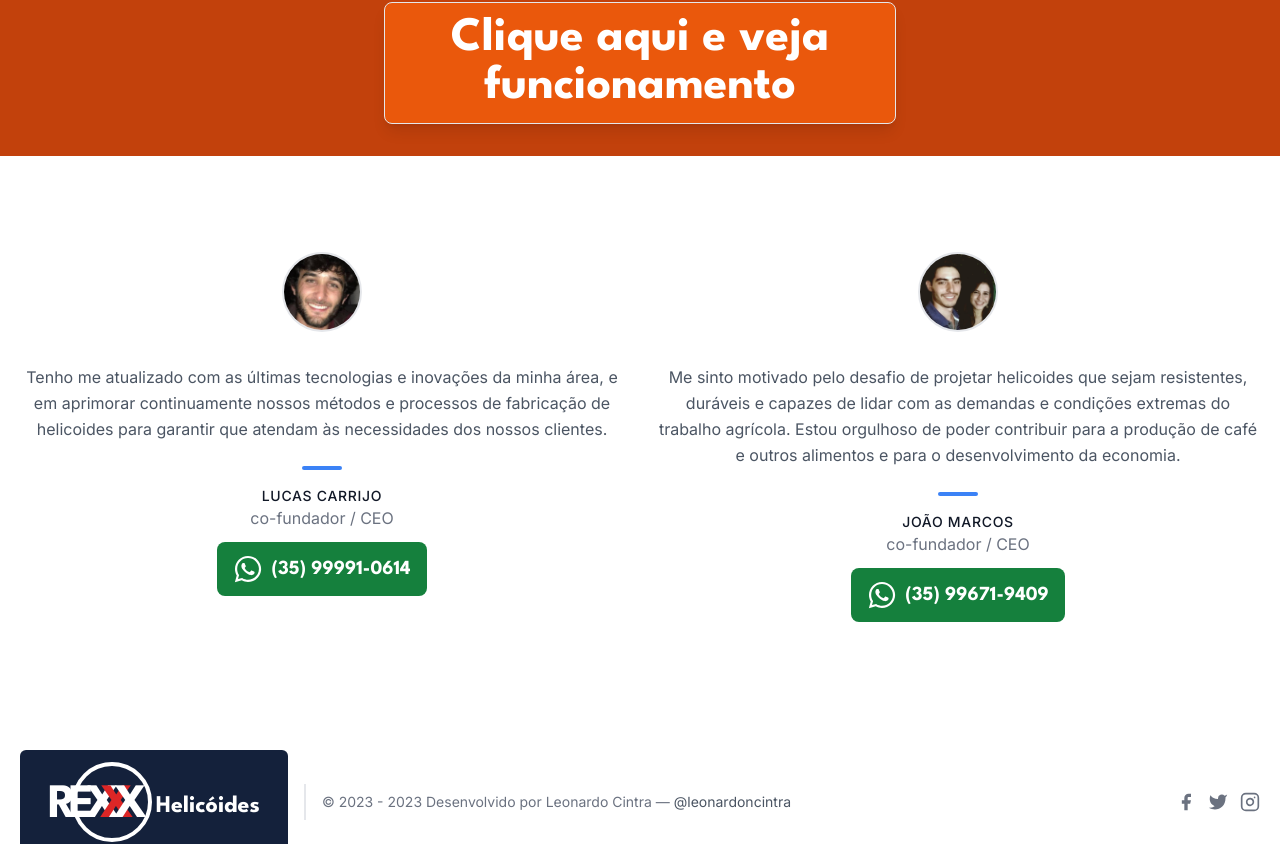
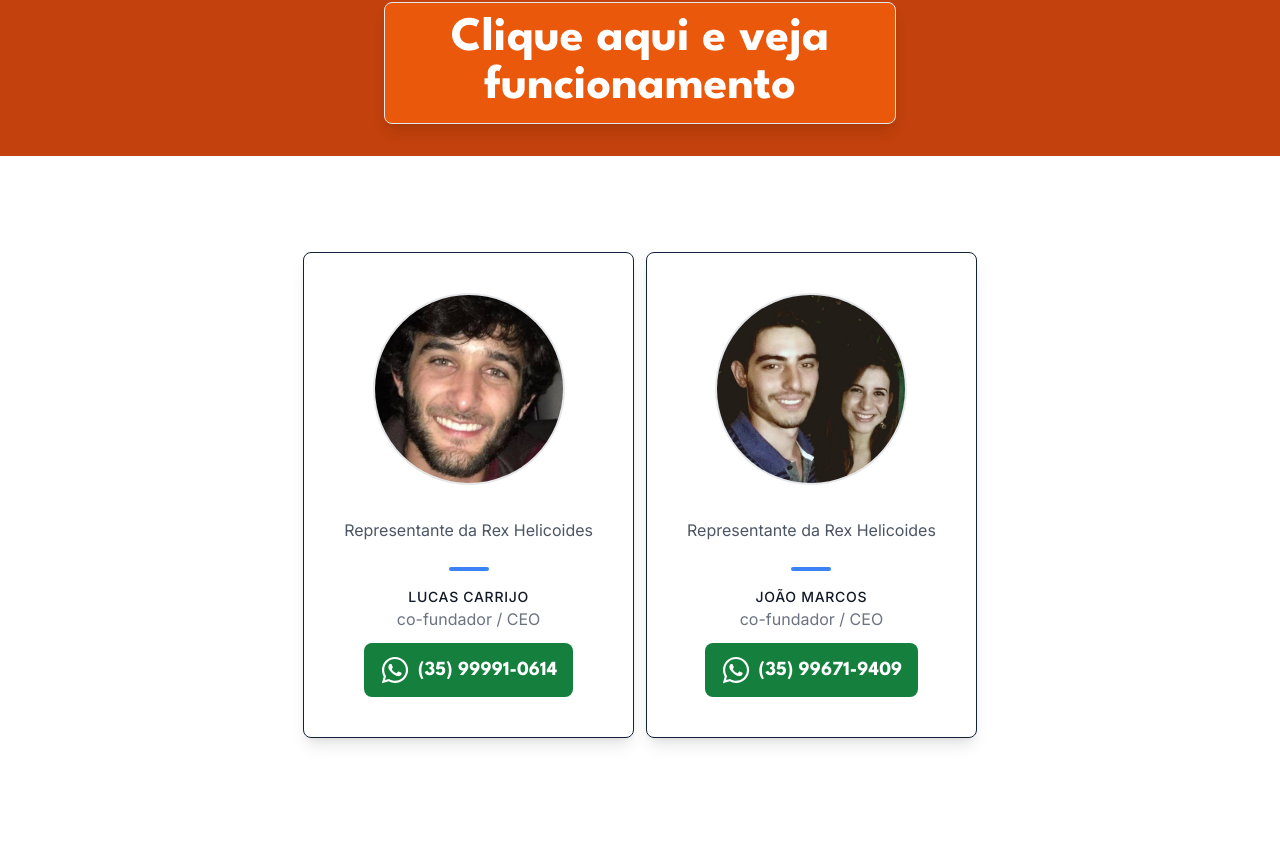
Before and after one commit to leonardocintra/rexhelicoides.com.br, a Next.js app: page / in a window 1280 px wide. Shown: the part 1270-2114 px from the top of the page. Built offline with nearby package versions, Linux system fonts and the light colour scheme.

Commit message:
:lipstick: melhoria nos donos

```diff
--- a/package.json
+++ b/package.json
@@ -5,6 +5,9 @@
   "author": {
     "name": "Leonardo Nascimento Cintra",
     "email": "leonardo.ncintra@outlook.com"
+  },
+  "engines": {
+    "node": ">=22.0.0"
   },
   "scripts": {
     "dev": "rm -r .next && next dev",
--- a/src/components/custom/home/opinioes.tsx
+++ b/src/components/custom/home/opinioes.tsx
@@ -9,16 +9,14 @@ const opinioes = [
     nome: "Lucas Carrijo",
     whastapp: "(35) 99991-0614",
     fotoSrc: FotosEquipe.fotoLuquinha,
-    opiniao:
-      " Tenho me atualizado com as últimas tecnologias e inovações da minha área, e em aprimorar continuamente nossos métodos e processos de fabricação de helicoides para garantir que atendam às necessidades dos nossos clientes.",
+    opiniao: "Representante da Rex Helicoides",
   },
   {
     id: 2,
     nome: "João Marcos",
     whastapp: "(35) 99671-9409",
     fotoSrc: FotosEquipe.fotoJoaoMarcos,
-    opiniao:
-      "Me sinto motivado pelo desafio de projetar helicoides que sejam resistentes, duráveis e capazes de lidar com as demandas e condições extremas do trabalho agrícola. Estou orgulhoso de poder contribuir para a produção de café e outros alimentos e para o desenvolvimento da economia.",
+    opiniao: "Representante da Rex Helicoides",
   },
 ];
 
@@ -34,16 +32,16 @@ export default function Opinioes() {
 
   return (
     <section className="text-gray-600 body-font">
-      <div className="container px-5 py-24 mx-auto">
-        <div className="flex flex-wrap -m-4">
+      <div className="px-5 py-24 mx-auto">
+        <div className="flex flex-wrap justify-center gap-3">
           {opinioes.map((o) => (
-            <div key={o.id} className="lg:w-1/2 lg:mb-0 mb-6 p-4">
-              <div className="h-full text-center flex flex-col items-center">
+            <div key={o.id} className="p-10 border rounded-lg border-luqinha shadow-lg">
+              <div className="text-center flex flex-col items-center">
                 <Image
-                  width={500}
-                  height={500}
+                  width={600}
+                  height={600}
                   alt="testimonial"
-                  className="w-20 h-20 mb-8 object-cover object-center rounded-full inline-block border-2 border-gray-200 bg-gray-100"
+                  className="h-48 w-48 mb-8 object-cover object-center rounded-full inline-block border-2 border-gray-200 bg-gray-100"
                   src={o.fotoSrc}
                 />
                 <p className="leading-relaxed">{o.opiniao}</p>
```
